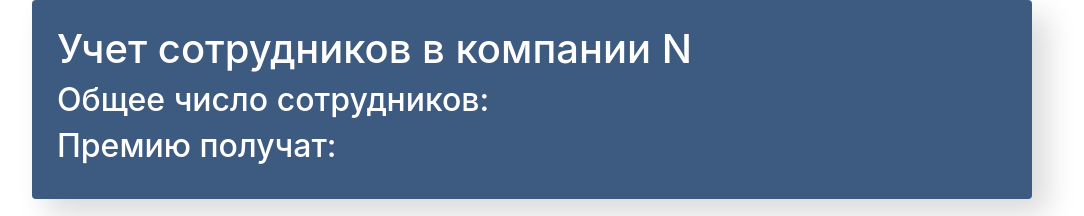
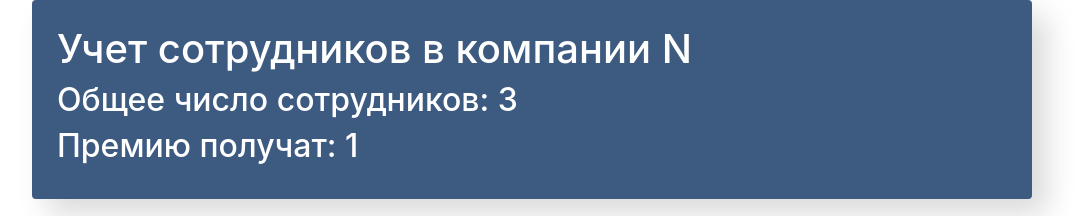
Before and after one commit to dedOfficial/employee-accounting-react-ts, a React (Create React App) app: page / in a window 1280 px wide. Shown: the top 216 px of the page, without its empty margins (108-1192 px from the left). Built offline with nearby package versions, Linux system fonts and the light colour scheme.

Commit message:
Complete AppInfo functionality

```diff
--- a/src/components/app-info/AppInfo.tsx
+++ b/src/components/app-info/AppInfo.tsx
@@ -1,11 +1,16 @@
 import './AppInfo.css';
 
-function AppInfo() {
+interface InfoProp {
+  employeesCount: number;
+  increasedCount: number;
+}
+
+function AppInfo({ employeesCount, increasedCount }: InfoProp) {
   return (
     <div className="app-info">
       <h1>Учет сотрудников в компании N</h1>
-      <h2>Общее число сотрудников: </h2>
-      <h2>Премию получат: </h2>
+      <h2>Общее число сотрудников: {employeesCount}</h2>
+      <h2>Премию получат: {increasedCount}</h2>
     </div>
   );
 }
--- a/src/components/app/App.tsx
+++ b/src/components/app/App.tsx
@@ -54,7 +54,6 @@ class App extends Component {
     this.setDataBooleanProps = this.setDataBooleanProps.bind(this);
     this.setChoosen = this.setChoosen.bind(this);
     this.setIncrease = this.setIncrease.bind(this);
-    // this.toggleBoolProperty = this.toggleBoolProperty.bind(this);
   }
 
   removeEmployee(id: string) {
@@ -68,10 +67,6 @@ class App extends Component {
       data: [...data, employeeData],
     }));
   }
-
-  // toggleBoolProperty(obj: IData, propName: TDataBooleans) {
-  //   return { ...obj, [propName]: !obj[propName] };
-  // }
 
   setDataBooleanProps(propName: TDataBooleans, id: string) {
     this.setState(({ data }: AppState) => ({
@@ -93,10 +88,13 @@ class App extends Component {
 
   render() {
     const { data } = this.state as AppState;
+    const increasedCount = data.filter(
+      (employee) => employee.isIncrease
+    ).length;
 
     return (
       <div className="App">
-        <AppInfo />
+        <AppInfo employeesCount={data.length} increasedCount={increasedCount}/>
 
         <div className="search-panel">
           <SearchPanel />
```
